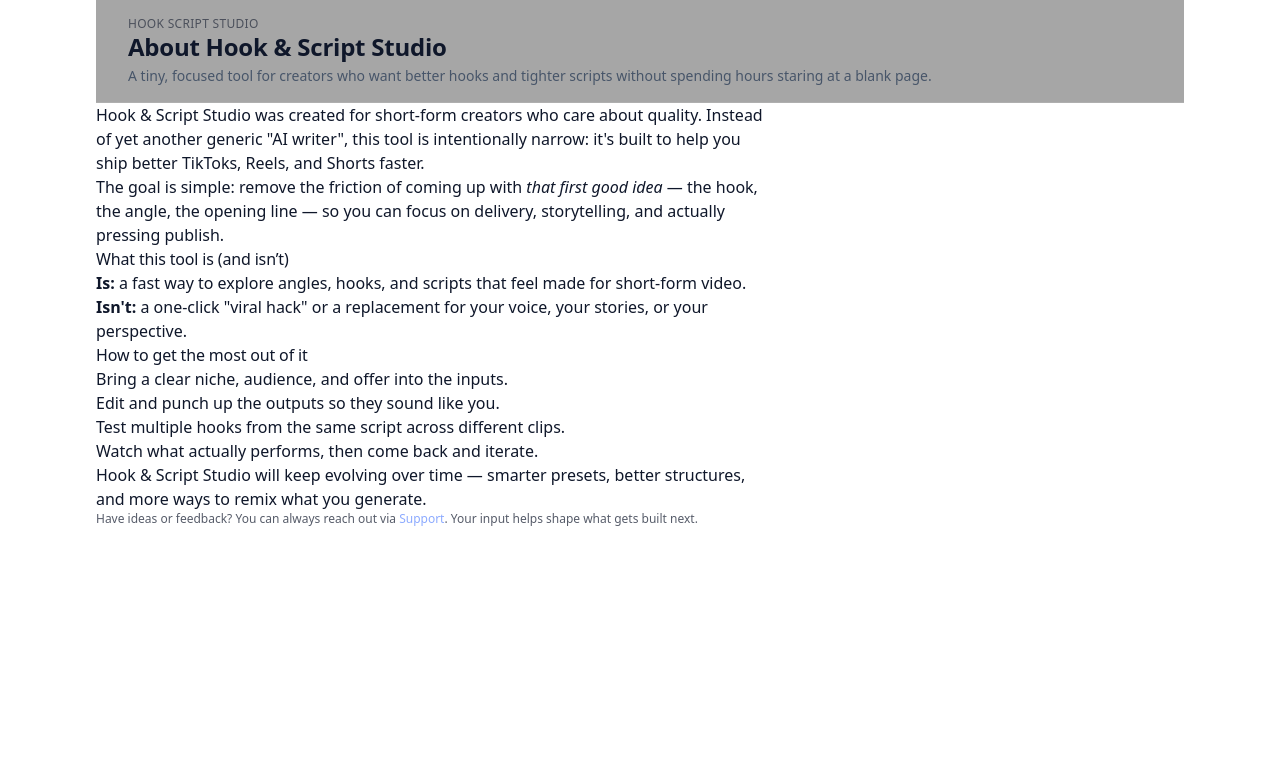
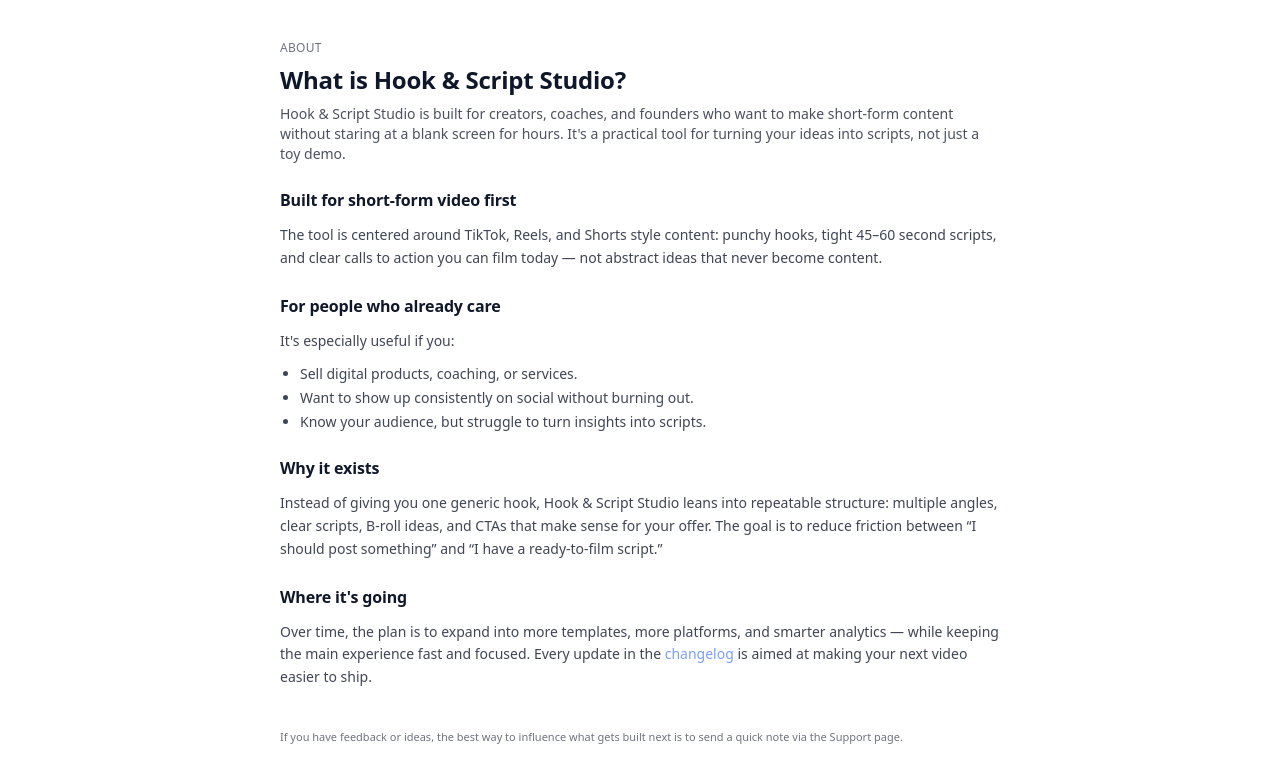
Before and after one commit to aveeno350-ctrl/hook-script-studio, a Next.js app: page /about in a window 1280 px wide. Shown: the top 782 px of the page. Built offline with nearby package versions, Linux system fonts and the light colour scheme; no server answers.

Commit message:
Update page.tsx

```diff
--- a/app/about/page.tsx
+++ b/app/about/page.tsx
@@ -1,67 +1,76 @@
 // app/about/page.tsx
-import Container from "../components/Container";
-import PageHeader from "../components/PageHeader";
 
 export const metadata = {
-  title: "About – Hook & Script Studio",
+  title: "About — Hook & Script Studio",
   description:
-    "The story and intention behind Hook & Script Studio, a focused tool for creators who care about quality hooks and scripts.",
+    "Learn what Hook & Script Studio is, who it is for, and the vision behind it.",
 };
 
 export default function AboutPage() {
   return (
-    <Container>
-      <PageHeader
-        title="About Hook & Script Studio"
-        subtitle="A tiny, focused tool for creators who want better hooks and tighter scripts without spending hours staring at a blank page."
-      />
+    <main className="mx-auto max-w-3xl px-6 py-10 space-y-6">
+      <header className="space-y-2">
+        <p className="kicker">About</p>
+        <h1 className="font-display text-2xl font-semibold">
+          What is Hook &amp; Script Studio?
+        </h1>
+        <p className="text-sm opacity-75">
+          Hook &amp; Script Studio is built for creators, coaches, and founders
+          who want to make short-form content without staring at a blank screen
+          for hours. It&apos;s a practical tool for turning your ideas into
+          scripts, not just a toy demo.
+        </p>
+      </header>
 
-      <main className="prose prose-sm max-w-2xl">
-        <p>
-          Hook &amp; Script Studio was created for short-form creators who care
-          about quality. Instead of yet another generic &quot;AI writer&quot;,
-          this tool is intentionally narrow: it&apos;s built to help you ship
-          better TikToks, Reels, and Shorts faster.
+      <section className="space-y-3">
+        <h2 className="font-semibold text-base">Built for short-form video first</h2>
+        <p className="text-sm opacity-80 leading-relaxed">
+          The tool is centered around TikTok, Reels, and Shorts style content:
+          punchy hooks, tight 45–60 second scripts, and clear calls to action
+          you can film today — not abstract ideas that never become content.
         </p>
+      </section>
 
-        <p>
-          The goal is simple: remove the friction of coming up with{" "}
-          <em>that first good idea</em> — the hook, the angle, the opening line —
-          so you can focus on delivery, storytelling, and actually pressing
-          publish.
+      <section className="space-y-3">
+        <h2 className="font-semibold text-base">For people who already care</h2>
+        <p className="text-sm opacity-80 leading-relaxed">
+          It&apos;s especially useful if you:
         </p>
+        <ul className="list-disc pl-5 text-sm opacity-80 space-y-1">
+          <li>Sell digital products, coaching, or services.</li>
+          <li>Want to show up consistently on social without burning out.</li>
+          <li>Know your audience, but struggle to turn insights into scripts.</li>
+        </ul>
+      </section>
 
-        <h2>What this tool is (and isn’t)</h2>
-        <ul>
-          <li>
-            <strong>Is:</strong> a fast way to explore angles, hooks, and
-            scripts that feel made for short-form video.
-          </li>
-          <li>
-            <strong>Isn&apos;t:</strong> a one-click &quot;viral hack&quot; or a
-            replacement for your voice, your stories, or your perspective.
-          </li>
-        </ul>
+      <section className="space-y-3">
+        <h2 className="font-semibold text-base">Why it exists</h2>
+        <p className="text-sm opacity-80 leading-relaxed">
+          Instead of giving you one generic hook, Hook &amp; Script Studio
+          leans into repeatable structure: multiple angles, clear scripts,
+          B-roll ideas, and CTAs that make sense for your offer. The goal is
+          to reduce friction between “I should post something” and “I have a
+          ready-to-film script.”
+        </p>
+      </section>
 
-        <h2>How to get the most out of it</h2>
-        <ul>
-          <li>Bring a clear niche, audience, and offer into the inputs.</li>
-          <li>Edit and punch up the outputs so they sound like you.</li>
-          <li>Test multiple hooks from the same script across different clips.</li>
-          <li>Watch what actually performs, then come back and iterate.</li>
-        </ul>
+      <section className="space-y-3">
+        <h2 className="font-semibold text-base">Where it&apos;s going</h2>
+        <p className="text-sm opacity-80 leading-relaxed">
+          Over time, the plan is to expand into more templates, more platforms,
+          and smarter analytics — while keeping the main experience fast and
+          focused. Every update in the{" "}
+          <a href="/changelog" className="underline hover:no-underline">
+            changelog
+          </a>{" "}
+          is aimed at making your next video easier to ship.
+        </p>
+      </section>
 
-        <p>
-          Hook &amp; Script Studio will keep evolving over time — smarter
-          presets, better structures, and more ways to remix what you generate.
-        </p>
-
-        <p className="text-xs opacity-70">
-          Have ideas or feedback? You can always reach out via{" "}
-          <a href="/support">Support</a>. Your input helps shape what gets built
-          next.
-        </p>
-      </main>
-    </Container>
+      <p className="text-[11px] opacity-60 pt-4">
+        If you have feedback or ideas, the best way to influence what gets
+        built next is to send a quick note via the Support page.
+      </p>
+    </main>
   );
 }
```
